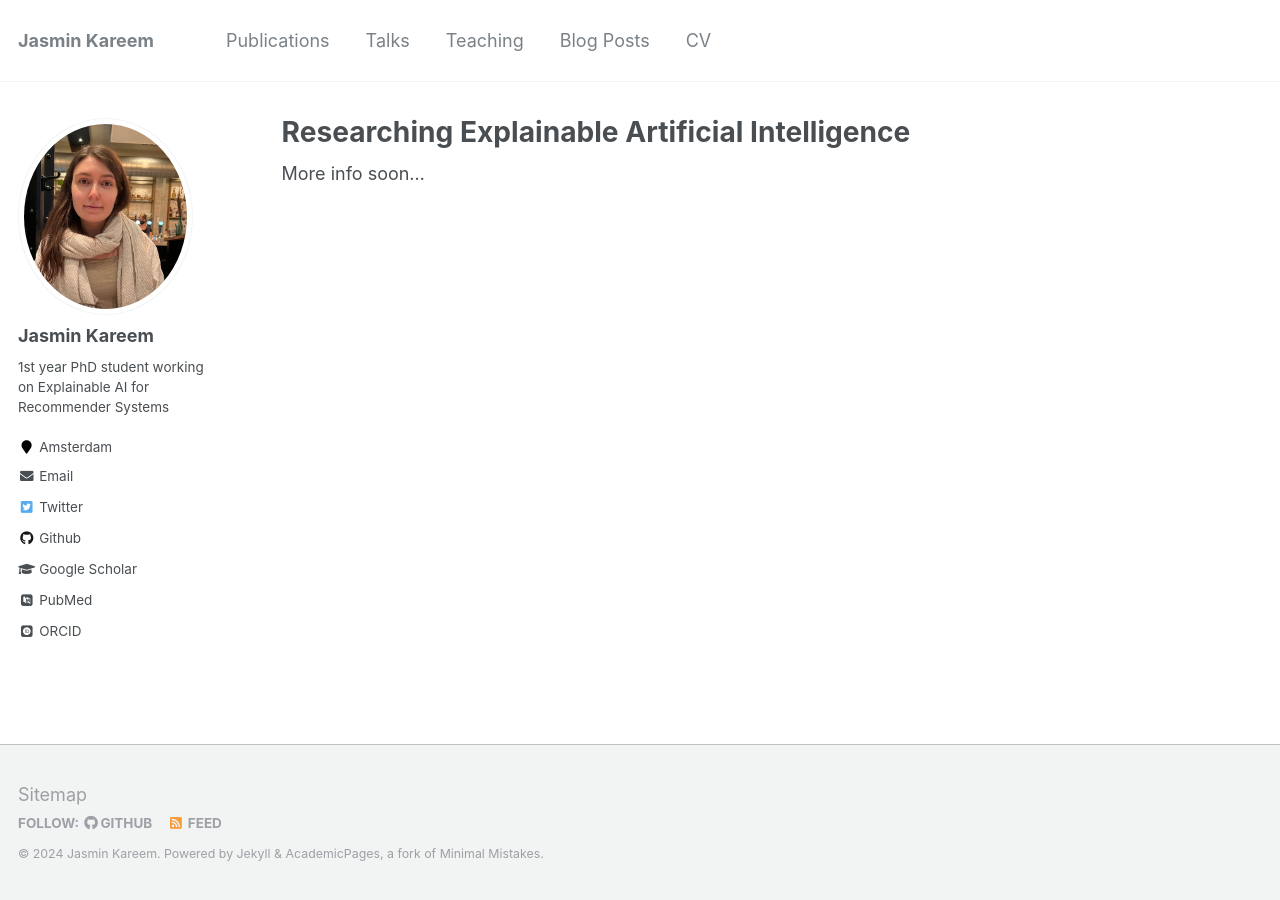
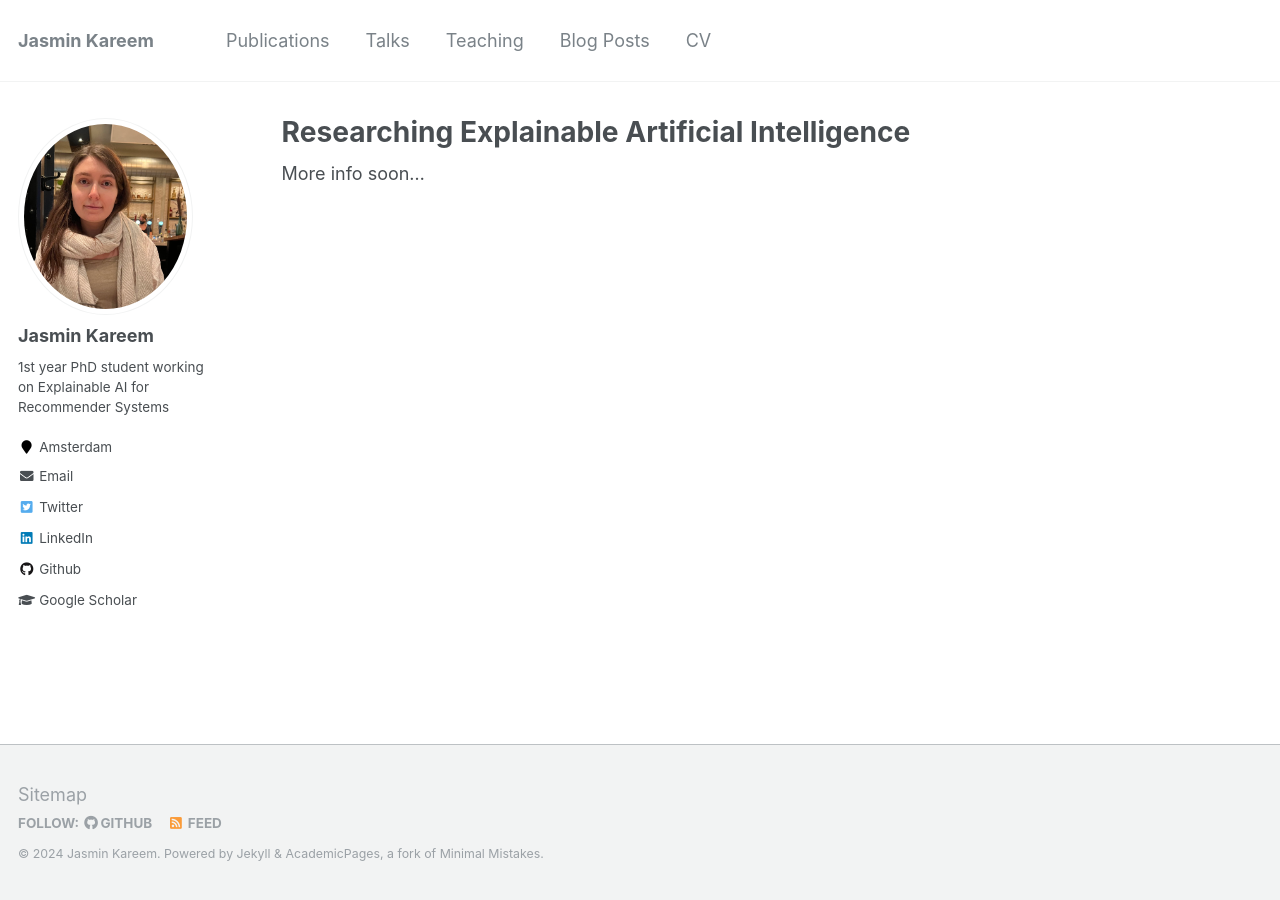
Before and after one commit to jasminkareem/jasminkareem.github.io, a Jekyll site: the page built from _pages/about.md, in a window 1280 px wide. Built offline with Jekyll 4.4.1, drawn with Linux system fonts in a browser that asks for light colours; some web fonts are replaced.

Commit message:
Update _config.yml

```diff
--- a/_config.yml
+++ b/_config.yml
@@ -22,7 +22,7 @@ author:
   bio              : "1st year PhD student working on Explainable AI for Recommender Systems"
   pronouns         : # example: "she/her"
   location         : "Amsterdam"
-  orcid            : "http://orcid.org/yourorcidurl"
+  orcid            : #"http://orcid.org/yourorcidurl"
   employer         :
   email            :  "j.kareem@tue.nl"
   uri              :
@@ -31,7 +31,7 @@ author:
   arxiv            : # "https://arxiv.org/" # Update with the correct link to your profile
   googlescholar    : "https://scholar.google.com/citations?hl=en&user=IGmuCs0AAAAJ"         # Update with the correct link to your profile
   impactstory      : # "https://profiles.impactstory.org/u/xxxx-xxxx-xxxx-xxxx"
-  pubmed           : "https://www.ncbi.nlm.nih.gov/pubmed/?term=john+snow"
+  pubmed           : #"https://www.ncbi.nlm.nih.gov/pubmed/?term=john+snow"
   researchgate     :  # example: "https://www.researchgate.net/profile/yourprofile"
 
   # Social media
@@ -47,7 +47,7 @@ author:
   keybase          :
   instagram        :
   lastfm           :
-  linkedin         :
+  linkedin         : "https://www.linkedin.com/in/jasminkareem/"
   kaggle           :
   mastodon         :
   medium           : "https://medium.com/@jasminkareem505"
```
